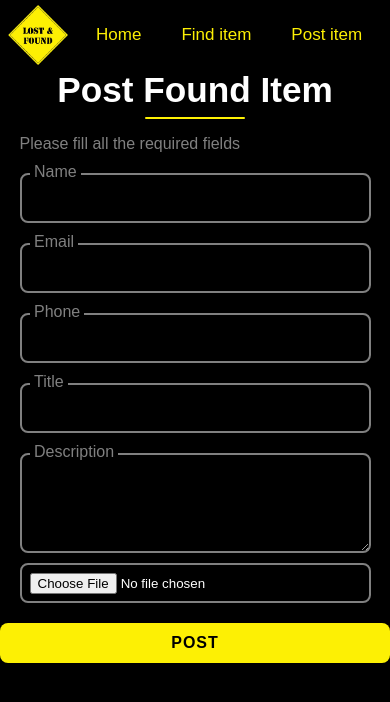
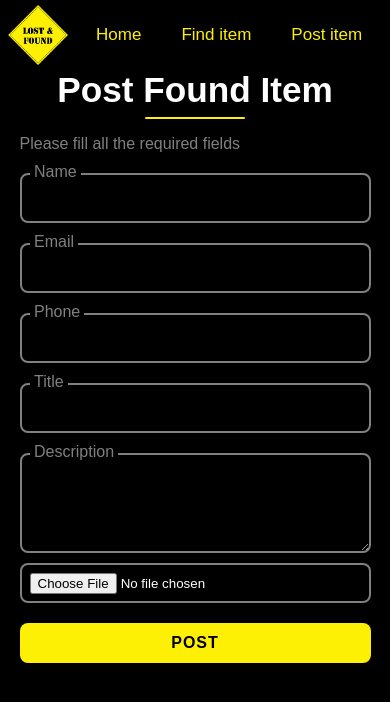
Before and after one commit to arjuncvinod/Lost-And-Found, a React (Create React App) app in the folder Frontend/: page /post in a window 390 px wide. Shown: the top 702 px of the page. Built offline with nearby package versions, Linux system fonts and the light colour scheme.

Commit message:
card description updated

```diff
--- a/Frontend/src/App.css
+++ b/Frontend/src/App.css
@@ -166,6 +166,7 @@ display: -webkit-box;
 -webkit-box-orient: vertical;
 line-height: 1.5;
 text-decoration: none;
+height: 70px;
 
 }
 a{
@@ -307,4 +308,7 @@ width: 500px;
   .form input[type=file]{
     width: 90vw;
   }
+  .form .submitbtn{
+    width: 90vw;
+  }
 }
```
